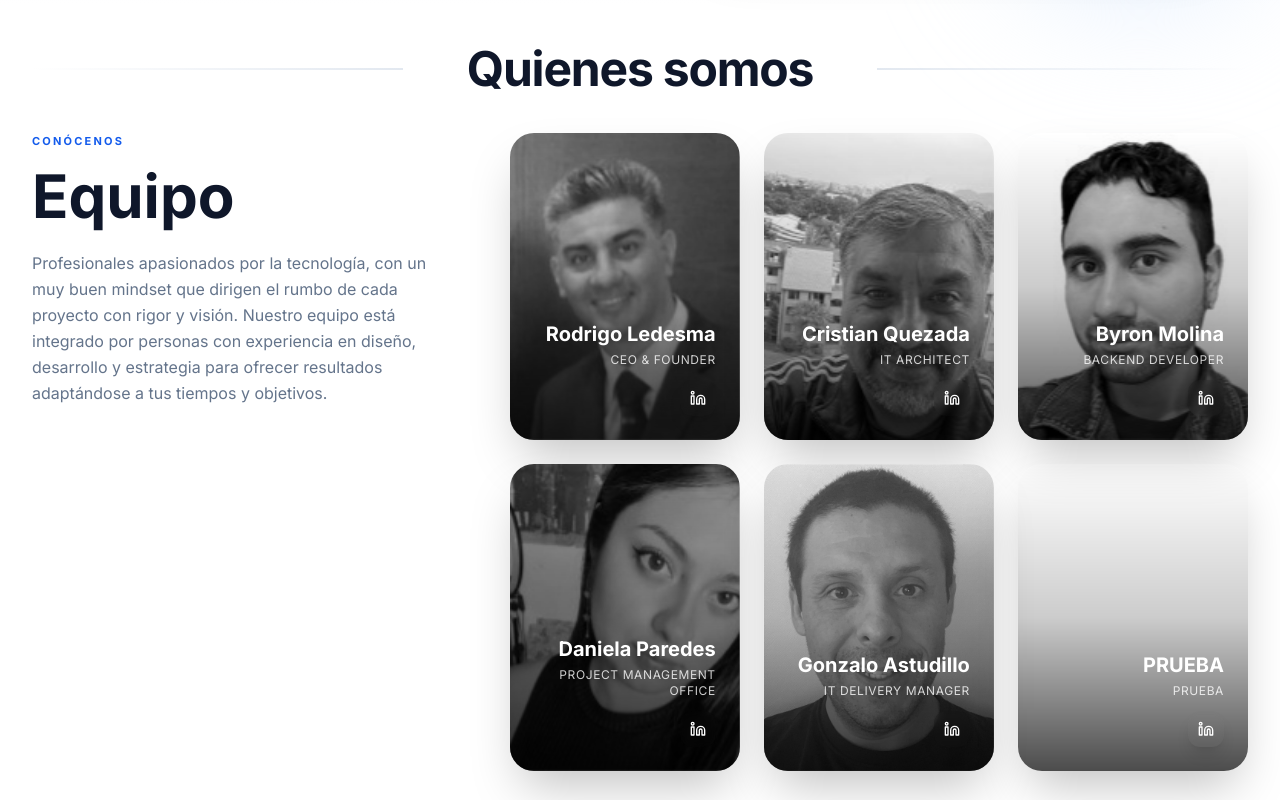
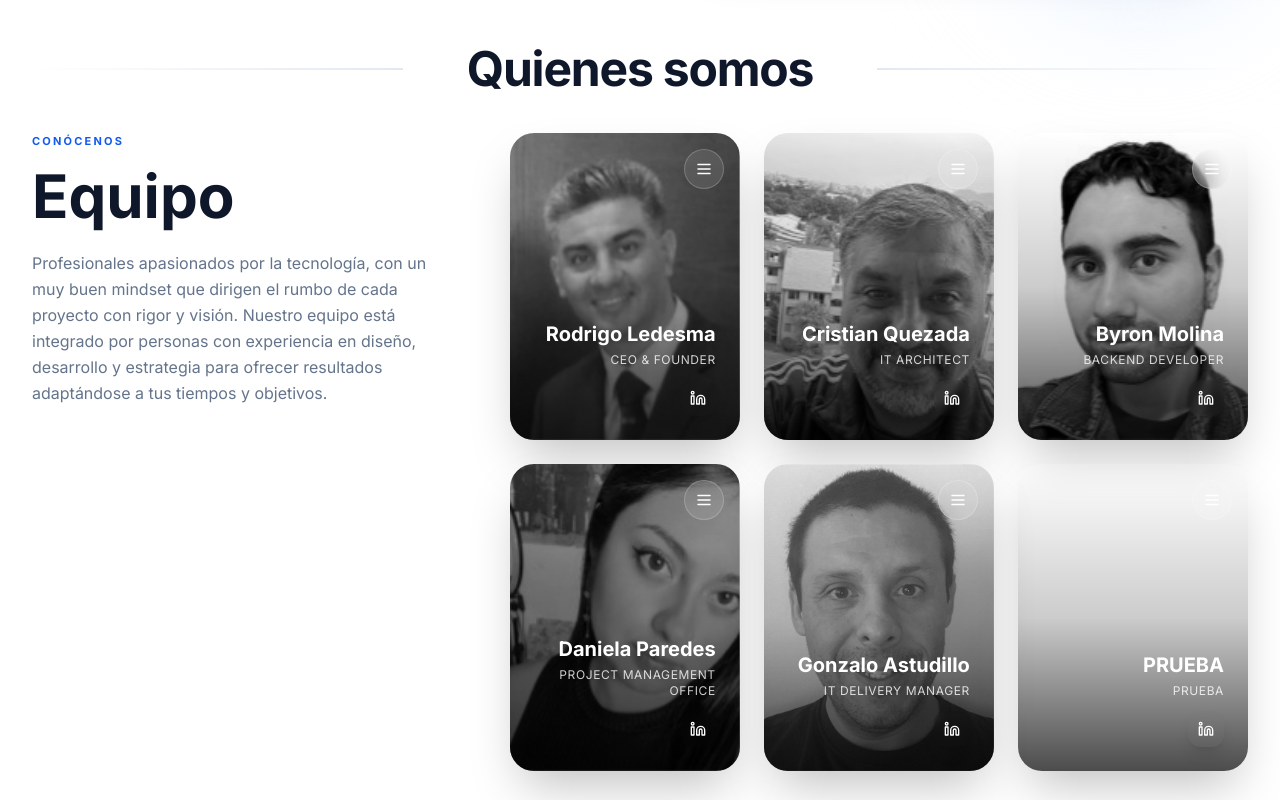
Before and after one commit to asinomas/paginaultima, a React (Vite) app in the folder Pagina_ultima/: page / in a window 1280 px wide. Shown: the part 6920-7720 px from the top of the page. Built offline with nearby package versions, Linux system fonts and the light colour scheme; no server answers.

Commit message:
Update AboutDetail.tsx

```diff
--- a/Pagina_ultima/src/components/AboutDetail.tsx
+++ b/Pagina_ultima/src/components/AboutDetail.tsx
@@ -1,5 +1,5 @@
 import React, { useState } from 'react';
-import { Linkedin, ArrowRight } from 'lucide-react';
+import { Linkedin, ArrowRight, Menu, X } from 'lucide-react';
 import WorldMap from './WorldMap';
 import OfficeDetails from './OfficeDetails';
 import { OFFICE_LOCATIONS } from '../constants';
@@ -18,6 +18,9 @@ const AboutDetail: React.FC<AboutDetailProps> = ({ onContactClick, onNavigate })
   const [selectedOffice, setSelectedOffice] = useState<OfficeLocation>(
     OFFICE_LOCATIONS.find(o => o.type === 'Headquarters') || OFFICE_LOCATIONS[0]
   );
+
+  // NUEVO: Estado para controlar qué tarjeta está expandida
+  const [expandedCard, setExpandedCard] = useState<number | null>(null);
 
   const team = [
     {
@@ -63,6 +66,11 @@ const AboutDetail: React.FC<AboutDetailProps> = ({ onContactClick, onNavigate })
       linkedin: 'https://linkedin.com/PRUEBA'
     }
   ];
+
+  // NUEVO: Función para expandir/contraer tarjetas
+  const toggleCard = (index: number) => {
+    setExpandedCard(expandedCard === index ? null : index);
+  };
 
   return (
     <div className="bg-white min-h-screen antialiased">
@@ -160,8 +168,15 @@ const AboutDetail: React.FC<AboutDetailProps> = ({ onContactClick, onNavigate })
                   <div key={i} className="group">
 
 
-                    {/* Contenedor de las tarjetas */}
-                    <div className="aspect-[3/4] w-full rounded-3xl overflow-hidden relative shadow-2xl">
+                    {/* Contenedor de las tarjetas */ }
+                    <div className={`aspect-[3/4] w-full rounded-3xl overflow-hidden relative shadow-2xl transition-all duration-700 ${
+                      expandedCard === i ? 'bg-white' : ''
+                    }`}>
+
+                      {/* Imagen principal - visible en estado normal */}
+                      <div className={`absolute inset-0 transition-opacity duration-700 ${
+                        expandedCard === i ? 'opacity-0 pointer-events-none' : 'opacity-100'
+                      }`}>
                         <img
                           alt={member.name}
                           className="grayscale w-full h-full object-cover transition-all duration-[1.5s] group-hover:scale-105 will-change-transform backface-visibility-hidden"
@@ -171,13 +186,15 @@ const AboutDetail: React.FC<AboutDetailProps> = ({ onContactClick, onNavigate })
                             (e.target as HTMLImageElement).src = 'https://images.unsplash.com/photo-1599566150163-29194dcaad36?q=80&w=800';
                           }}
                         />
-
                         {/* Overlay gradient */}
                         <div className="absolute inset-0 bg-gradient-to-t from-black/70 via-black/20 to-transparent"></div>
+                      </div>
 
 
-                      {/* Nombre, rol y LinkedIn - todo alineado a la derecha */}
-                      <div className="absolute bottom-6 left-6 right-6 text-right">
+                      {/* Nombre, rol y LinkedIn - estado normal */}
+                      <div className={`absolute bottom-6 left-6 right-6 text-right transition-all duration-700 ${
+                        expandedCard === i ? 'opacity-0 pointer-events-none' : 'opacity-100'
+                      }`}>
                         <h4 className="text-white text-xl font-bold mb-1">{member.name}</h4>
                         <p className="text-white/80 text-xs font-normal uppercase tracking-wider mb-3">{member.role}</p>
 
@@ -193,6 +210,61 @@ const AboutDetail: React.FC<AboutDetailProps> = ({ onContactClick, onNavigate })
                           </a>
                         </div>
                       </div>
+
+                      {/* NUEVO: Contenido expandido */}
+                      <div className={`absolute inset-0 flex flex-col p-6 transition-all duration-700 ${
+                        expandedCard === i ? 'opacity-100' : 'opacity-0 pointer-events-none'
+                      }`}>
+
+                        {/* Header: imagen circular + nombre + rol */}
+                        <div className="flex items-start gap-4 mb-6">
+                          <div className="flex-shrink-0 w-16 h-16 rounded-full overflow-hidden">
+                            <img
+                              src={member.image}
+                              alt={member.name}
+                              className="w-full h-full object-cover grayscale"
+                              onError={(e) => {
+                                (e.target as HTMLImageElement).src = 'https://images.unsplash.com/photo-1599566150163-29194dcaad36?q=80&w=800';
+                              }}
+                            />
+                          </div>
+                          <div className="flex-1">
+                            <h4 className="text-slate-900 text-lg font-bold leading-tight">{member.name}</h4>
+                            <p className="text-slate-600 text-xs font-semibold uppercase tracking-wider mt-1">{member.role}</p>
+                          </div>
+                        </div>
+
+                        {/* Descripción centrada */}
+                        <div className="flex-1 flex items-center justify-center px-2">
+                          <p className="text-slate-700 text-sm leading-relaxed text-center">
+                            {member.bio}
+                          </p>
+                        </div>
+
+                        {/* LinkedIn abajo a la derecha */}
+                        <div className="flex justify-end">
+                          <a
+                            href={member.linkedin}
+                            target="_blank"
+                            rel="noopener noreferrer"
+                            className="inline-flex size-9 rounded-xl bg-slate-800/10 items-center justify-center cursor-pointer hover:bg-slate-800/20 transition-all text-slate-900 shadow-lg"
+                          >
+                            <Linkedin size={16} />
+                          </a>
+                        </div>
+                      </div>
+
+                      {/* NUEVO: Botón hamburguesa */}
+                      <button
+                        onClick={() => toggleCard(i)}
+                        className="absolute top-4 right-4 z-20 size-10 rounded-full bg-white/10 backdrop-blur-md border border-white/20 flex items-center justify-center hover:bg-white/20 transition-all duration-300 group/btn"
+                      >
+                        {expandedCard === i ? (
+                          <X size={18} className="text-slate-900 transition-transform group-hover/btn:rotate-90" />
+                        ) : (
+                          <Menu size={18} className="text-white transition-transform group-hover/btn:scale-110" />
+                        )}
+                      </button>
                     </div>
                   </div>
                 ))}
```
Lines whose indentation alone changed are shown as unchanged.
